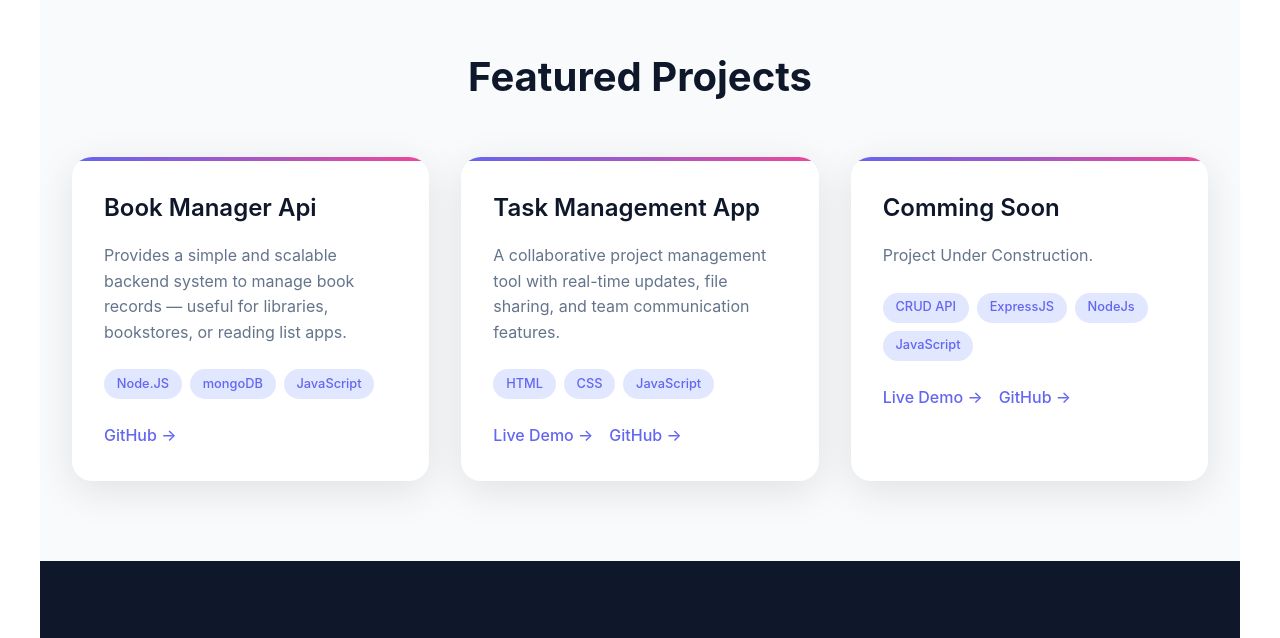
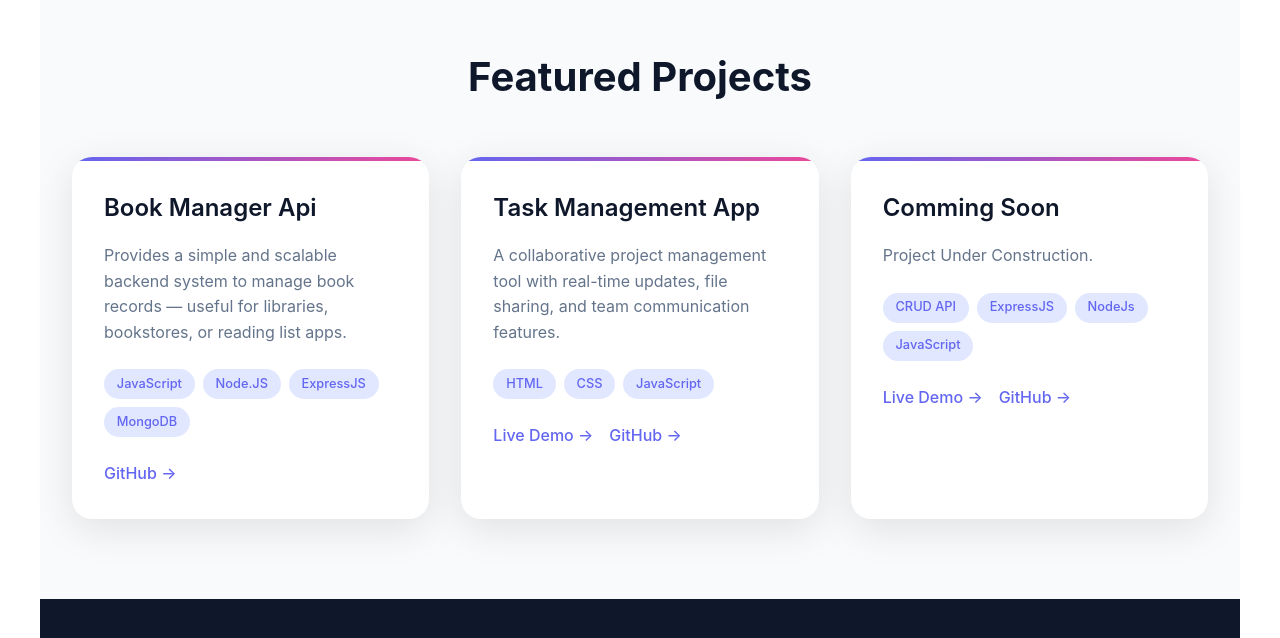
Before and after one commit to Mayankk499/Portfolio, a plain HTML site: page index.html in a window 1280 px wide. Shown: the part 1421-2059 px from the top of the page. Drawn offline with Linux system fonts and the light colour scheme.

Commit message:
index.html

```diff
--- a/index.html
+++ b/index.html
@@ -539,7 +539,7 @@
         </div>
         <div class="hero-image">
           <div class="profile-card">
-            <div class="profile-img">👨‍💻</div>
+            <div class="profile-img"><a href"./1000003266.jpg"></a></div>
             <div style="text-align: center">
               <h3>Hello!</h3>
               <p>I'm a passionate developer</p>
@@ -603,9 +603,10 @@
             Provides a simple and scalable backend system to manage book records — useful for libraries, bookstores, or reading list apps.
           </p>
           <div class="tech-stack">
+            <span class="tech-tag">JavaScript</span>
             <span class="tech-tag">Node.JS</span>
-            <span class="tech-tag">mongoDB</span>
-            <span class="tech-tag">JavaScript</span>
+            <span class="tech-tag">ExpressJS</span>
+            <span class="tech-tag">MongoDB</span>
           </div>
           <div class="project-links">
             <a href="https://github.com/Mayankk499/Book-Manager-Api" class="project-link">GitHub →</a>
```
